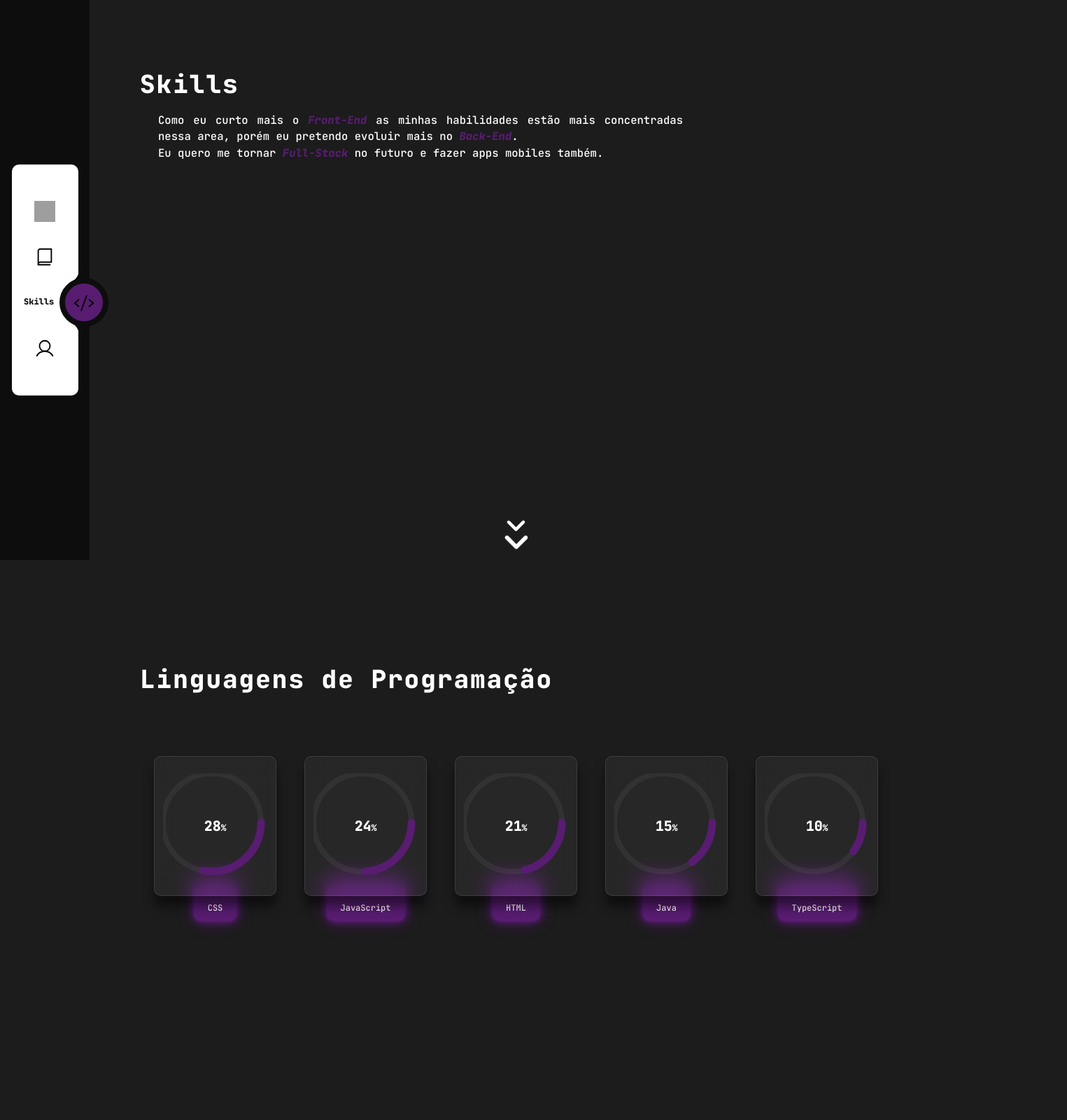
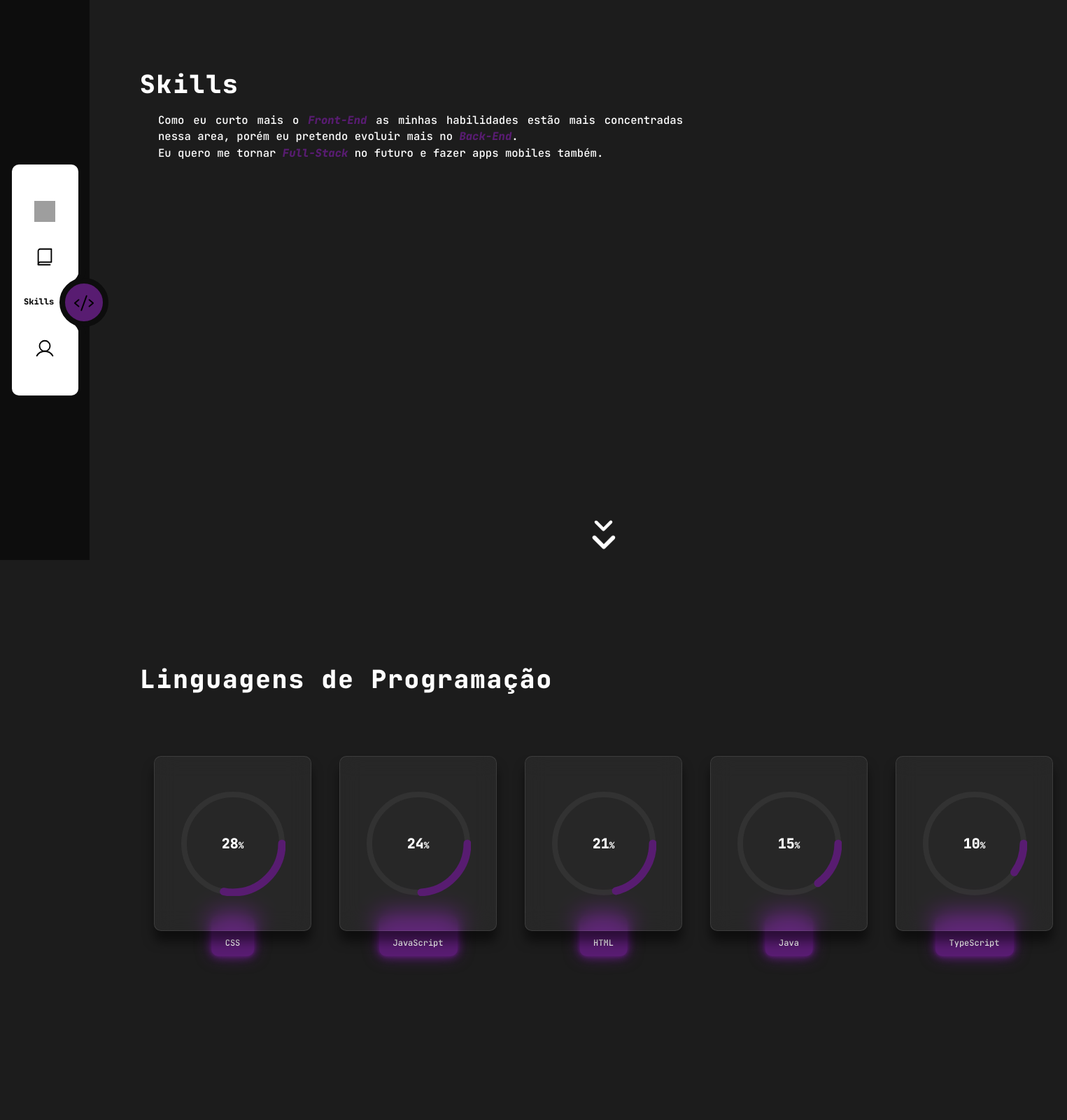
Before and after one commit to lothllann/Portfolio, a React (Vite) app in the folder WEB/: page /skills in a window 1280 px wide. Shown: the top 1600 px of the page at 70% size, 1525 px wide, since content can reach past the window. Built offline with nearby package versions, Linux system fonts and the light colour scheme; grey boxes are pictures that could not be loaded.

Commit message:
skills
ajustes

```diff
--- a/WEB/src/components/skills/Skills.css
+++ b/WEB/src/components/skills/Skills.css
@@ -135,8 +135,8 @@
 
 .card--language {
   position: relative;
-  height: 200px;
-  width: 175px;
+  height: 250px;
+  width: 225px;
   text-align: center;
   z-index: 10;
   margin: 20px 20px 60px;
@@ -253,11 +253,11 @@ svg circle {
   stroke-width: 8;
   stroke:rgba(255, 255, 255, 0.05);
   stroke-linecap: round;
-  /* transform: translate(25px, 25px) ;
-  -webkit-transform: translate(25px, 25px) ;
-  -moz-transform: translate(25px, 25px) ;
-  -ms-transform: translate(25px, 25px) ;
-  -o-transform: translate(25px, 25px) ; */
+  transform: translate(5px, 5px) ;
+  -webkit-transform: translate(5px, 5px) ;
+  -moz-transform: translate(5px, 5px) ;
+  -ms-transform: translate(5px, 5px) ;
+  -o-transform: translate(5px, 5px) ;
 }
 
 svg circle:nth-child(2) {
```
